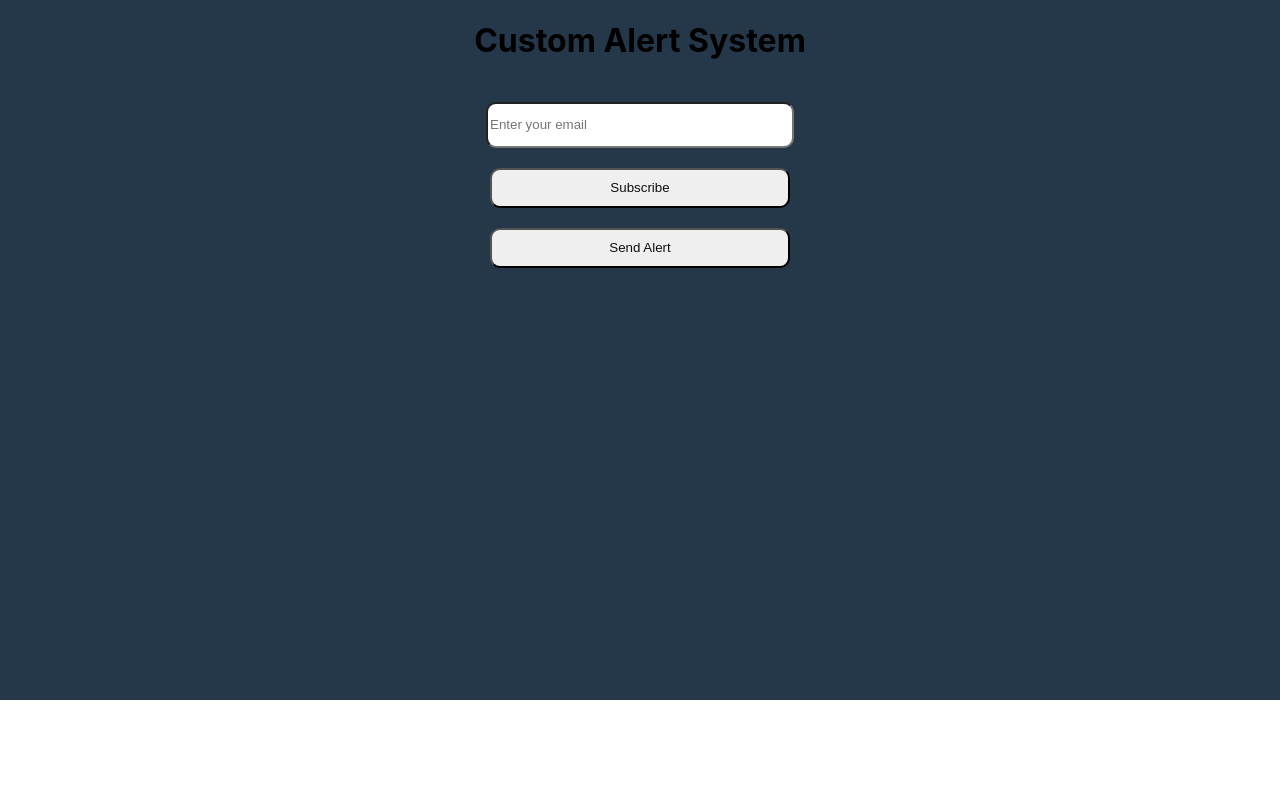
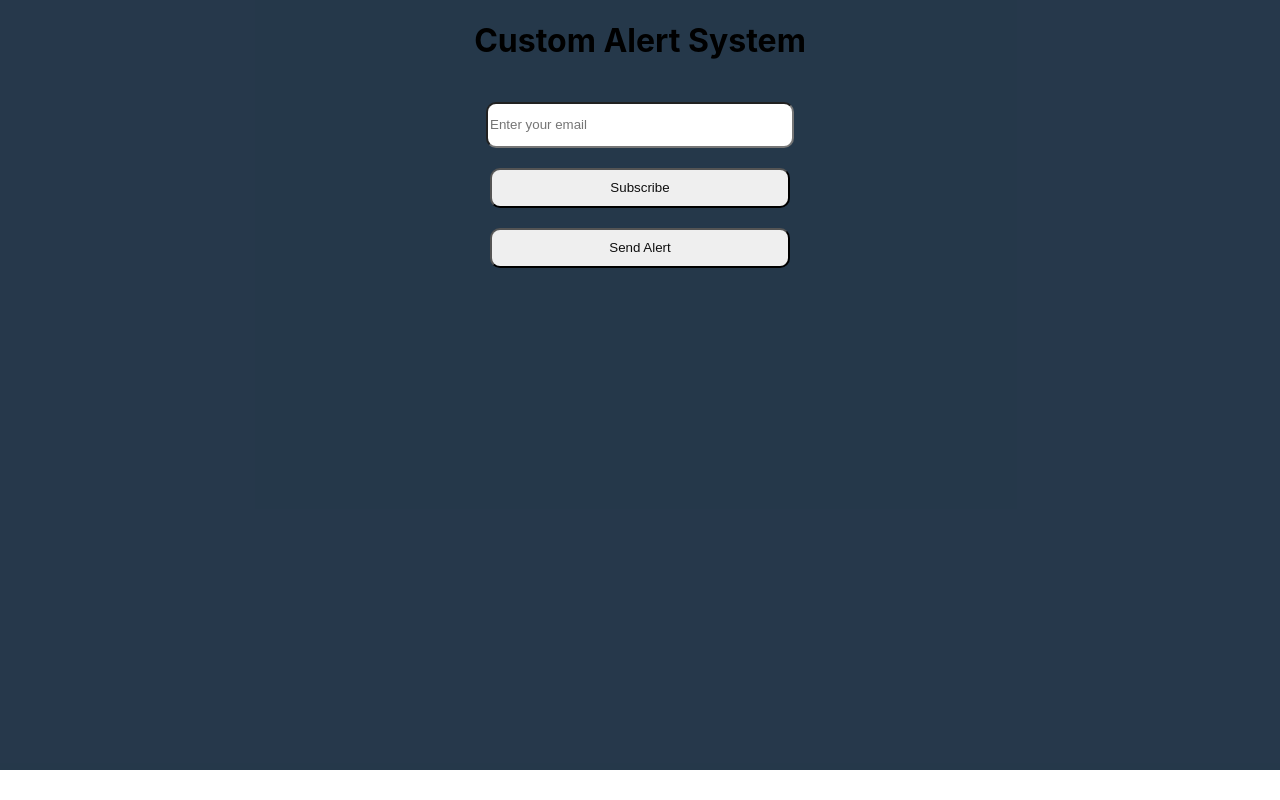
Before and after one commit to anuj112003/custon-aleart-system, a React (Create React App) app in the folder client/: page / in a window 1280 px wide. Built offline with nearby package versions, Linux system fonts and the light colour scheme.

Commit message:
Update App.css

```diff
--- a/client/src/App.css
+++ b/client/src/App.css
@@ -1,6 +1,6 @@
 .body{
   background-color:rgb(21 41 61 / 93%);
-  height: 700px;
+  height: 770px;
 }
 .container{
   display: flex;
```
